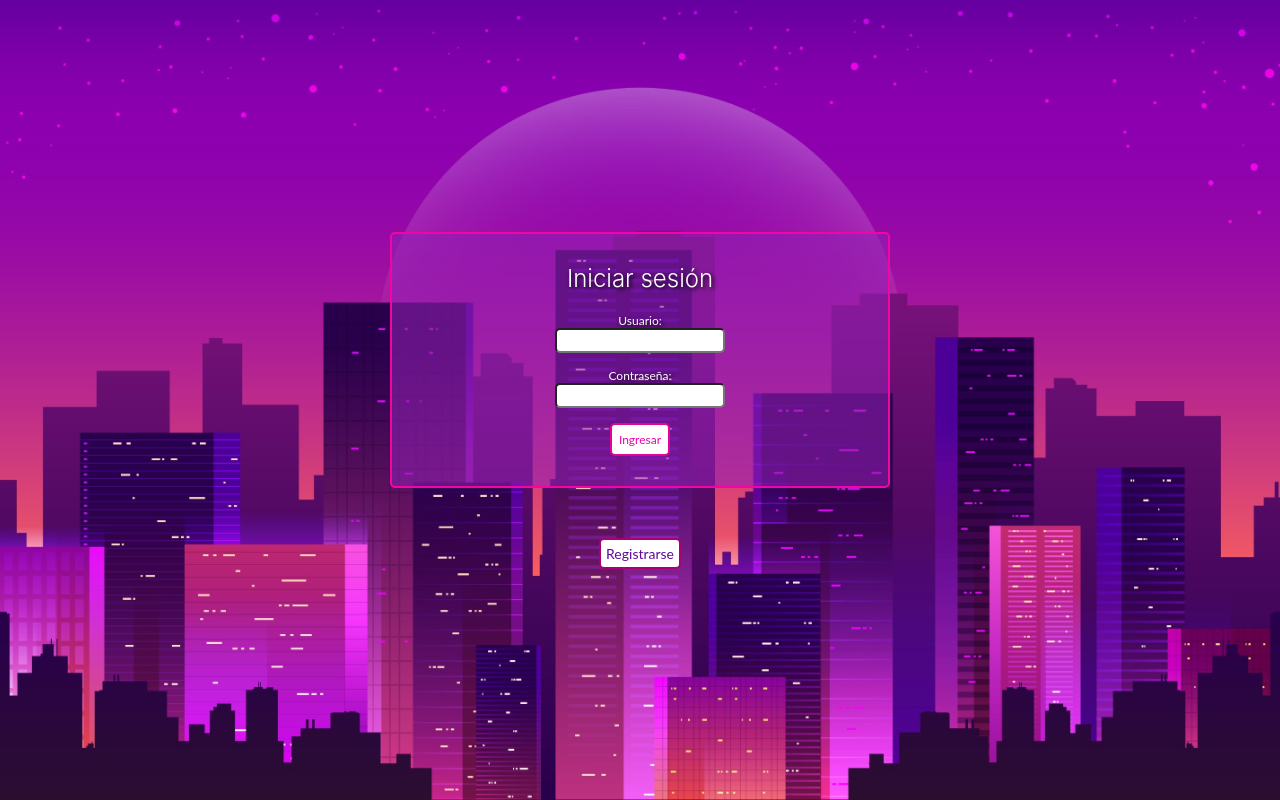
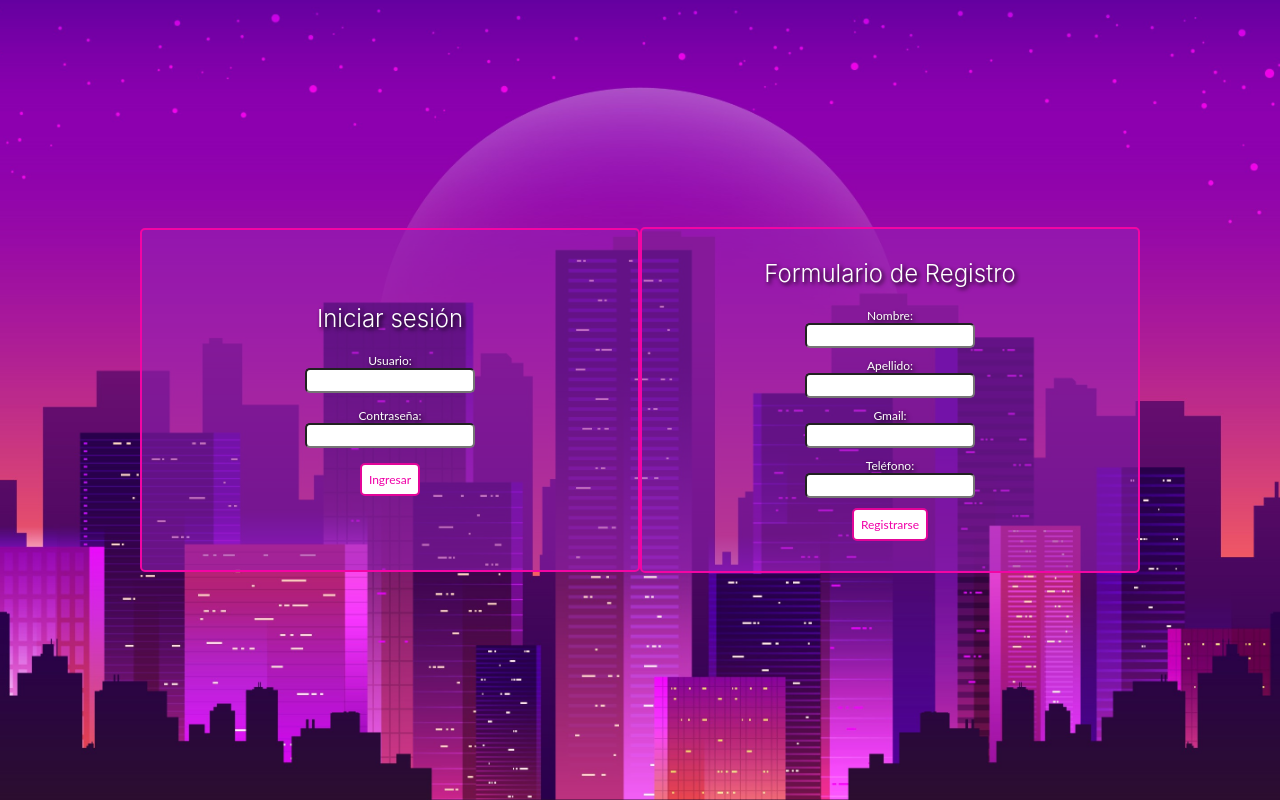
Before and after one commit to facusereboves/login, a plain HTML site: page index.html in a window 1280 px wide. Drawn offline with Linux system fonts and the light colour scheme.

Commit message:
form de registro

```diff
--- a/index.html
+++ b/index.html
@@ -17,10 +17,26 @@
     <input type="password" id="contrasena" name="contrasena" required> <br>
 
     <button type="submit">Ingresar</button>
+
     </div>
 </form>
-<div  class="botonBajo">
-    <a href="">Registrarse</a>
+    <div class="contenedor2">
+<h2>Formulario de Registro</h2>
+<form action="#" method="post">
+    <label for="nombre">Nombre:</label>
+    <input type="text" id="nombre" name="nombre" required>
+
+    <label for="apellido">Apellido:</label>
+    <input type="text" id="apellido" name="apellido" required>
+
+    <label for="gmail">Gmail:</label>
+    <input type="email" id="gmail" name="gmail" pattern=".+@gmail\.com" required>
+
+    <label for="telefono">Teléfono:</label>
+    <input type="tel" id="telefono" name="telefono" pattern="[0-9]{10,15}" required>
+
+    <button type="submit">Registrarse</button>
+</form>
 </div>
 </body>
 </html>
--- a/style.css
+++ b/style.css
@@ -5,19 +5,6 @@
 }
 
 @import url('https://fonts.googleapis.com/css2?family=Inter:ital,opsz,wght@0,14..32,100..900;1,14..32,100..900&family=Lato:ital,wght@0,100;0,300;0,400;0,700;0,900;1,100;1,300;1,400;1,700;1,900&family=Roboto:ital,wght@0,100..900;1,100..900&display=swap');
-
-body{
-    background-image: url("./assets/img/cuidad-violeta.jpg");
-    background-size: cover;
-    background-position: center;
-    background-repeat: no-repeat;
-    display: flex;
-    justify-content: center;
-    align-items: center;
-    flex-direction: column;
-    height: 100vh;
-    color: white;
-}
 
 h2{
     text-shadow: 2px 2px 4px rgba(0, 0, 0, 0.993);
@@ -39,6 +26,20 @@ a, button{
     font-weight: 400;
     font-style: normal;
 }
+body{
+    background-image: url("./assets/img/cuidad-violeta.jpg");
+    background-size: cover;
+    background-position: center;
+    background-repeat: no-repeat;
+    height: 100vh;
+    display: flex;
+    justify-content: center;
+    align-items: center;
+    flex-direction: row;
+    flex-wrap: wrap;
+    color: white;
+}
+
 
 .contenedor{
     background-color: rgba(146, 33, 180, 0.562);
@@ -47,7 +48,7 @@ a, button{
     display: flex;
     flex-direction: column;
     align-items: center;
-    padding: 30px;
+    padding: 74px;
     width: 500px;
     h2{
         text-align: center;
@@ -109,3 +110,23 @@ a{
 a:hover{
     text-decoration: underline;
 }
+
+
+/*registro*/
+
+.contenedor2{
+        background-color: rgba(146, 33, 180, 0.562);
+    border: 2px rgb(243, 5, 164) solid;
+    border-radius: 5px;
+    display: flex;
+    flex-direction: column;
+    align-items: center;
+    padding: 30px;
+    width: 500px;
+    h2{
+        text-align: center;
+        margin-bottom: 20px;
+    }input{
+        margin-bottom: 10px;
+    }
+}
```
